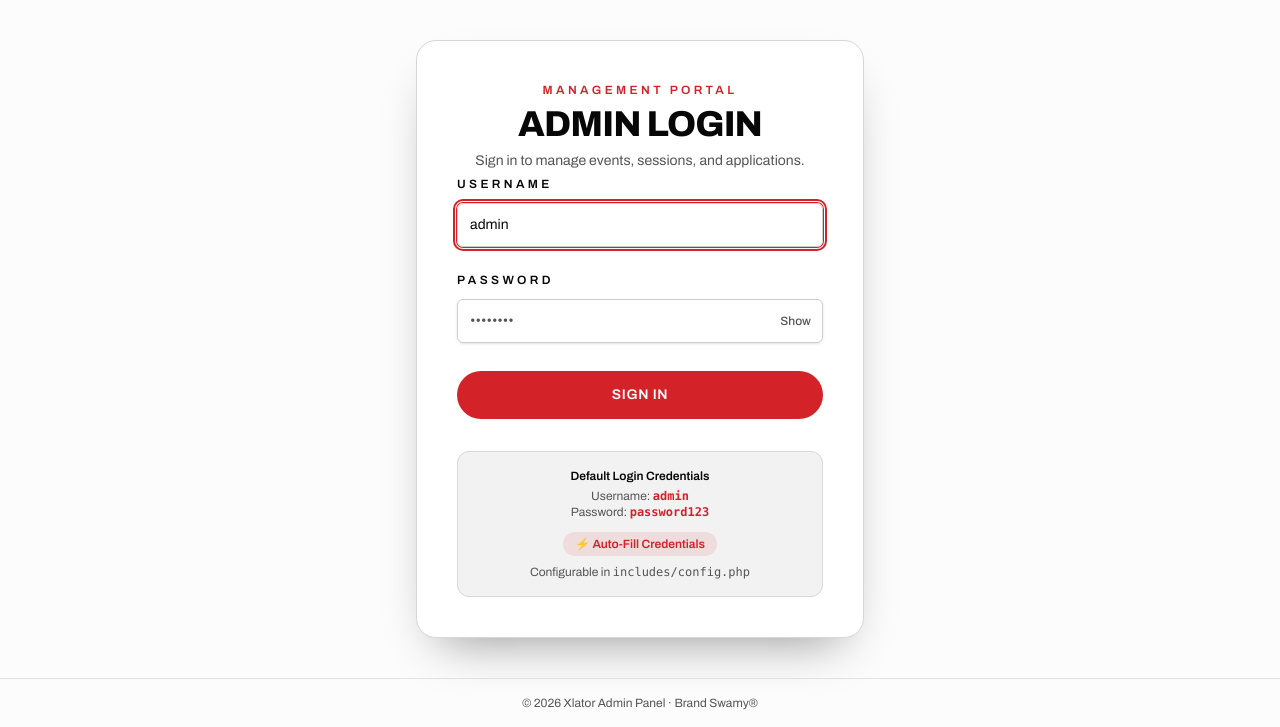
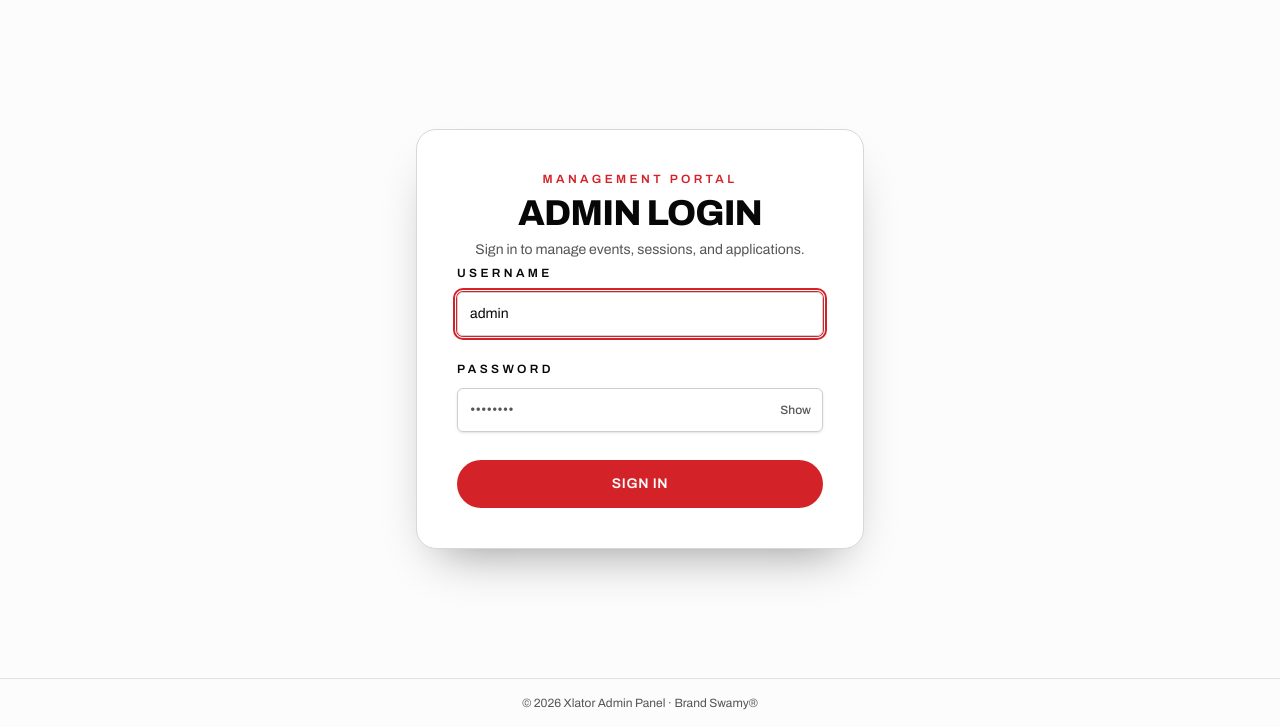
Before and after one commit to huxhub/xlator-web, a PHP site: page /admin/login.php in a window 1280 px wide. Shown: the part 73-800 px from the top of the page. Run offline with PHP 8.4, Linux system fonts and the light colour scheme.

Commit message:
Remove default credentials hint card and autofill from admin login

```diff
--- a/admin/login.php
+++ b/admin/login.php
@@ -93,19 +93,6 @@ if ($_SERVER['REQUEST_METHOD'] === 'POST') {
           Sign In
         </button>
       </form>
-
-      <!-- Default credentials hint with 1-click auto-fill -->
-      <div class="mt-8 rounded-xl border border-border bg-muted/50 p-4 text-xs text-muted-foreground text-center">
-        <p class="font-semibold text-foreground mb-1">Default Login Credentials</p>
-        <p>Username: <code class="font-mono text-brand font-bold">admin</code></p>
-        <p>Password: <code class="font-mono text-brand font-bold">password123</code></p>
-        <div class="mt-3">
-          <button type="button" onclick="fillCredentials()" class="cursor-pointer inline-flex items-center gap-1.5 px-3 py-1 rounded-full bg-brand/10 text-brand font-semibold text-[0.75rem] hover:bg-brand hover:text-white transition-colors">
-            ⚡ Auto-Fill Credentials
-          </button>
-        </div>
-        <p class="mt-2 text-[0.7rem] opacity-75">Configurable in <code>includes/config.php</code></p>
-      </div>
     </div>
   </main>
 
@@ -121,13 +108,6 @@ if ($_SERVER['REQUEST_METHOD'] === 'POST') {
         btn.textContent = 'Show';
       }
     }
-
-    function fillCredentials() {
-      document.getElementById('username').value = 'admin';
-      document.getElementById('password').value = 'password123';
-      const pass = document.getElementById('password');
-      pass.focus();
-    }
   </script>
 
   <footer class="border-t border-border/70 py-4 px-6 text-center text-xs text-muted-foreground">
```
